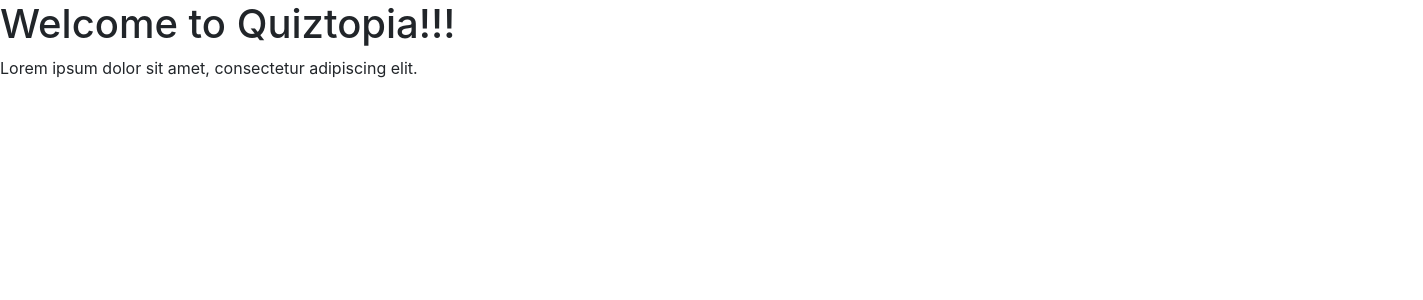
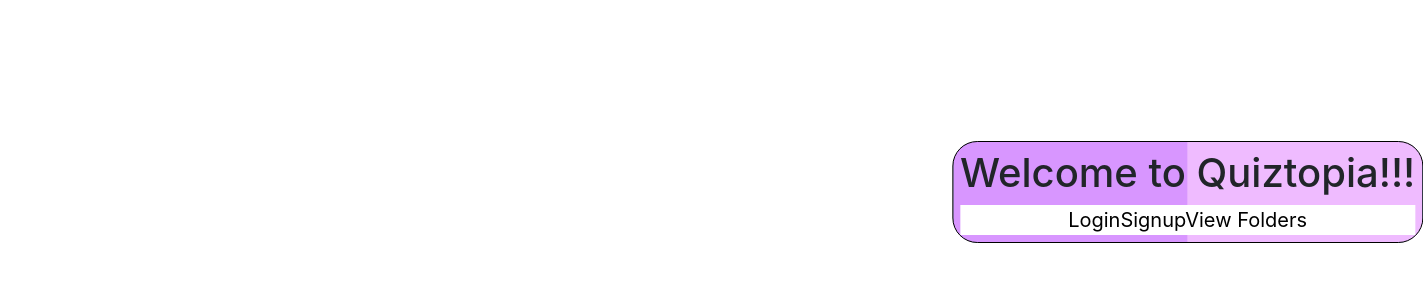
Before and after one commit to ICSI418Y/Quiztopia, a React (Create React App) app in the folder Client/: page / in a window 1280 px wide. Shown: the top 300 px of the page, 1423 px wide, since content can reach past the window. Built offline with nearby package versions, Linux system fonts and the light colour scheme.

Commit message:
updated graphics on client-side homepage and added links

```diff
--- a/Client/src/Home.js
+++ b/Client/src/Home.js
@@ -2,16 +2,19 @@ import { React} from 'react';
 import { Link, useNavigate } from 'react-router-dom';
 import { axios } from 'axios';
 import Template from './Template';
+import './App.css';
 
 function Home(){
 
     return(
-        <div>
+        <div className='center background navbar-center'>
           <h1>
             Welcome to Quiztopia!!!
           </h1>
           <body>
-            Lorem ipsum dolor sit amet, consectetur adipiscing elit.
+            <Link to="/Login">Login</Link>
+            <Link to="/Signup">Signup</Link>
+            <Link to="/ViewFolder">View Folders</Link>
           </body>
         </div>
     );
```
